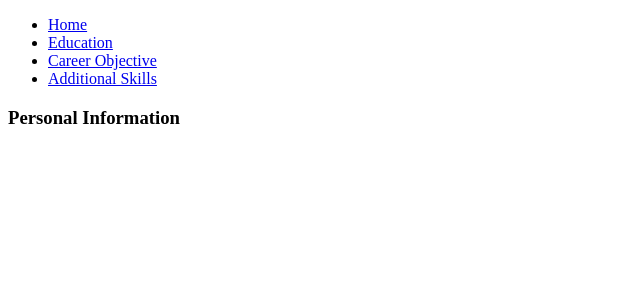
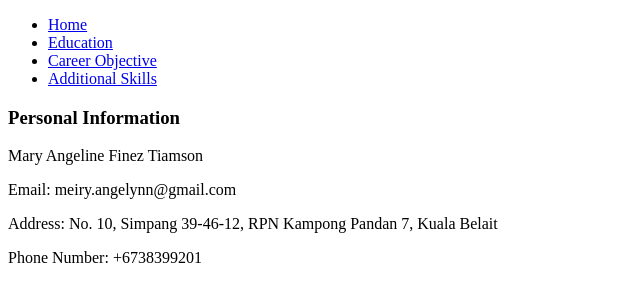
Before and after one commit to daebinniee/Resume, a plain HTML site: page index.html in a window 1280 px wide. Shown: the whole page, without its empty margins (0-640 px from the left). Drawn offline with Linux system fonts and the light colour scheme.

Commit message:
initial content on index

```diff
--- a/index.html
+++ b/index.html
@@ -16,6 +16,9 @@
 </nav>
 
 <h3>Personal Information</h3>
-
+<p>Mary Angeline Finez Tiamson</p>
+<p>Email: meiry.angelynn@gmail.com</p>
+<p>Address: No. 10, Simpang 39-46-12, RPN Kampong Pandan 7, Kuala Belait</p>
+<p>Phone Number: +6738399201</p>
 </body>
 </html>
```
